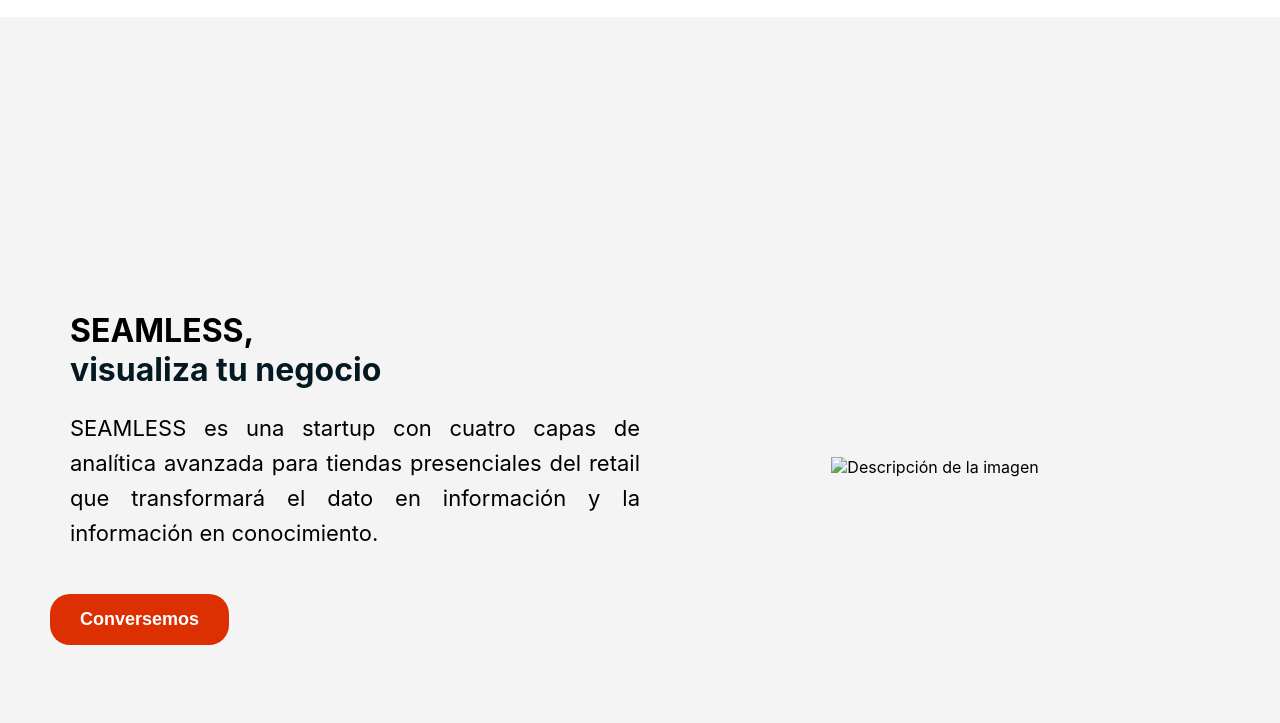
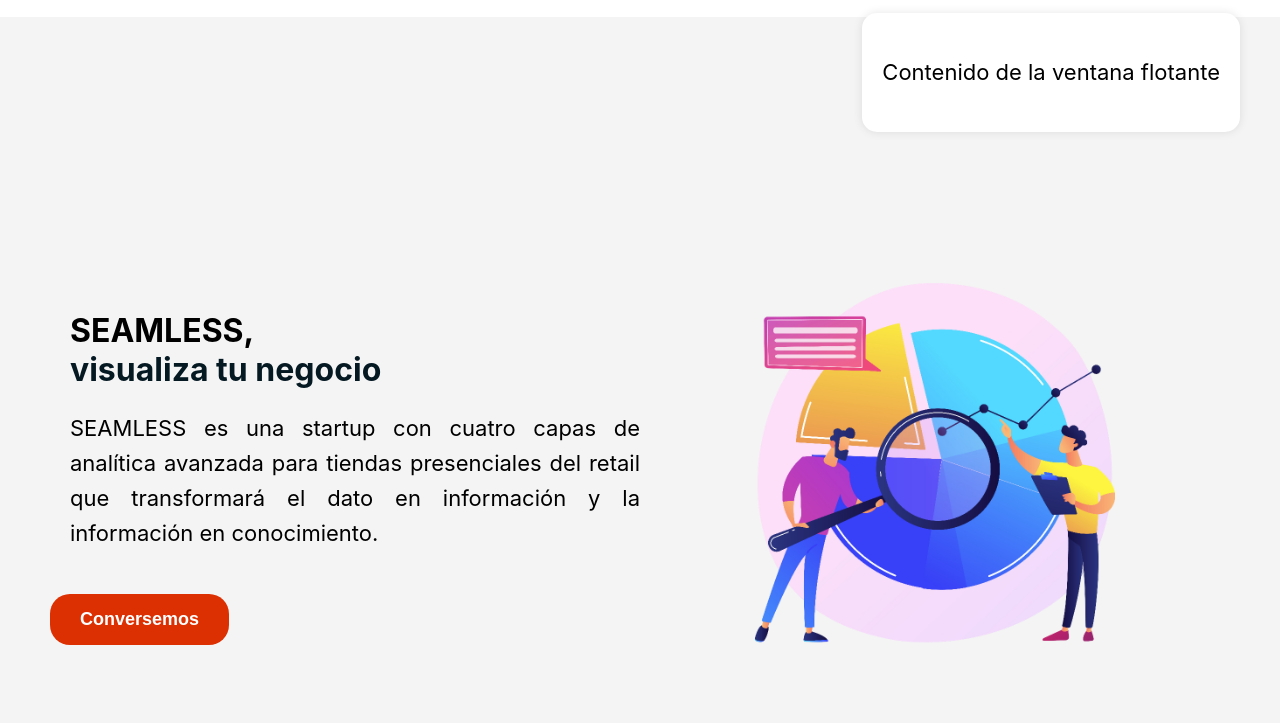
Before and after one commit to edinsoncolonia99/seamless, a plain HTML site: page index.html in a window 1280 px wide. Both pictures are taken after a click on the item "Conexiones". Shown: the part 77-800 px from the top of the page. Drawn offline with Linux system fonts and the light colour scheme.

Commit message:
Imagen : imagen_regresion 1

```diff
--- a/index.html
+++ b/index.html
@@ -38,7 +38,7 @@
             <button onclick="location.href='#contacto'">Conversemos</button>
         </div>
         <div class="header-imagen">
-            <img src="URL_DE_TU_IMAGEN" alt="Descripción de la imagen">
+            <img src="img/img_ppal_regresion.png" alt="analitica-regresion">
         </div>
     </div>
 
@@ -60,7 +60,7 @@
             </div>
             <div class="feature-box">
                 <h3>Dashboard</h3>
-                <p>Dashboard predefinidos para que veas la evolución de tu negocio y con las predicciones necesarias para alinear tus estrategias comerciales</p>
+                <p>Dashboard predefinidos para que analices la evolución de tu negocio y con las predicciones necesarias para alinear tus estrategias comerciales</p>
             </div>
         </div>
         <div class="contact-button-container">
@@ -142,6 +142,20 @@
             <button type="submit">Enviar</button>
         </form>
     </section>
+
+    <script>
+        document.querySelectorAll('.menu-items li').forEach(item => {
+            item.addEventListener('click', () => {
+                const floatingWindow = document.querySelector('.floating-window');
+                if (floatingWindow.style.display === 'none' || !floatingWindow.style.display) {
+                    floatingWindow.style.display = 'block';
+                } else {
+                    floatingWindow.style.display = 'none';
+                }
+            });
+        });
+    </script>
+
     <footer>
         <div class="footer-content">
             <p>SEAMLESS - Visualiza tu negocio. Todos los @ derechos reservados<br> Colombia, Ecuador.</p>
--- a/script.js
+++ b/script.js
@@ -21,5 +21,3 @@ document.addEventListener('DOMContentLoaded', () => {
         form.reset();
     });
 });
-
-/* header flotante */
--- a/styles.css
+++ b/styles.css
@@ -108,7 +108,7 @@ nav img{
 }
 
 .header-imagen img {
-    max-width: 100%;
+    max-width: 80%;
     height: auto;
 }
 
```
Also changed, not shown: img/img_ppal_regresion.png (added).
